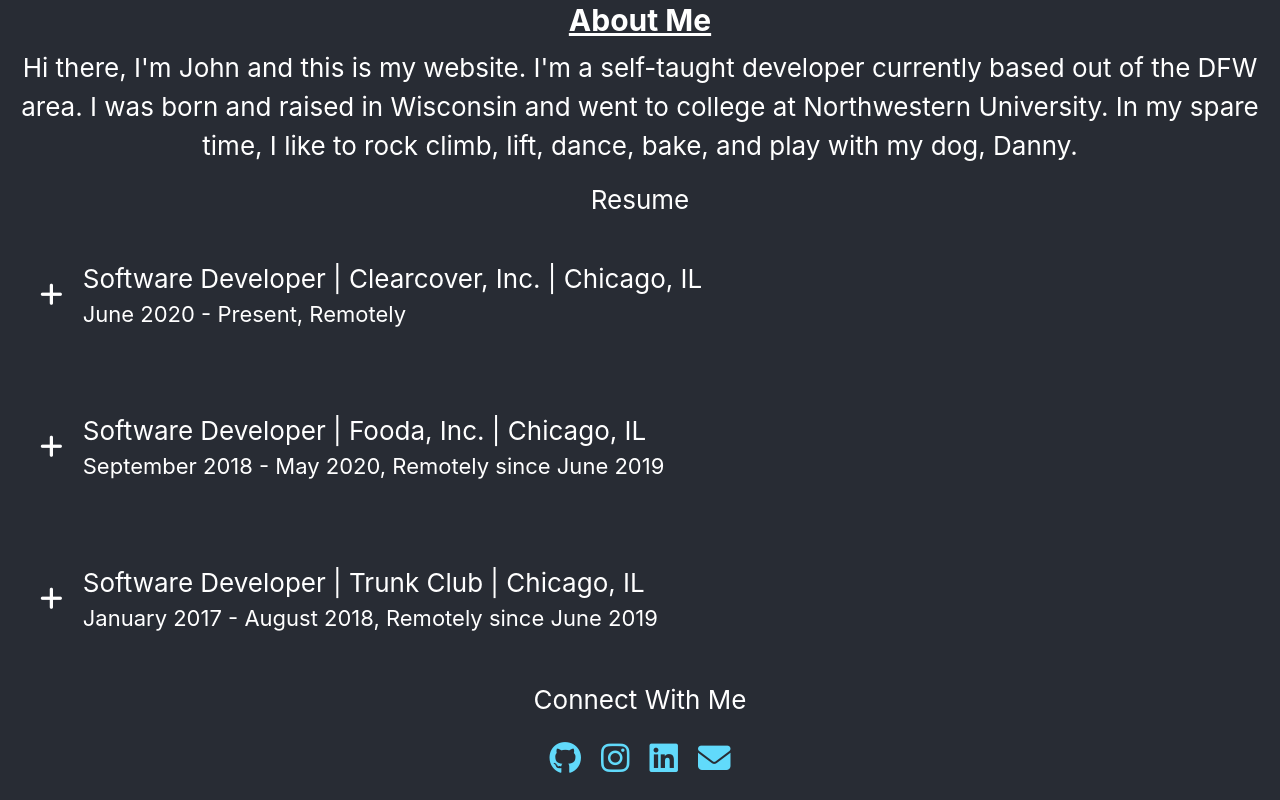
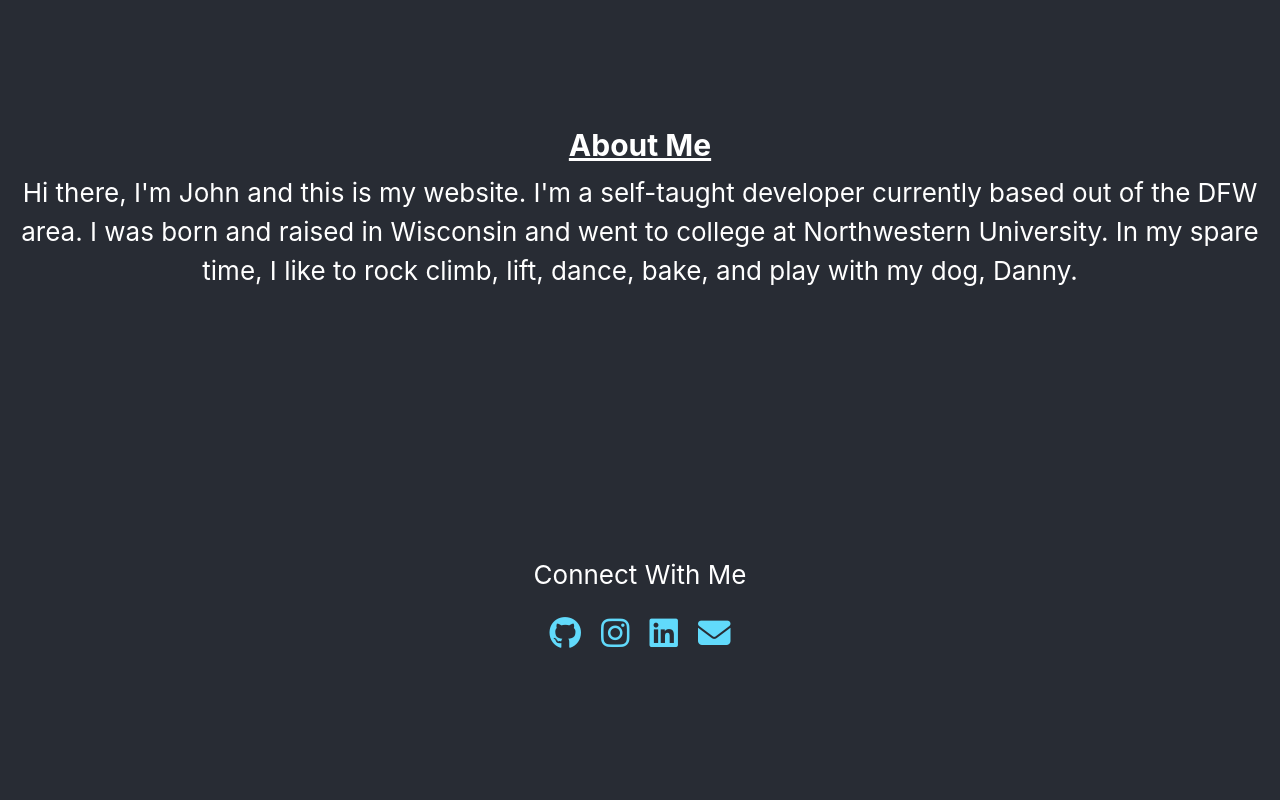
Before and after one commit to johnle192/my-portfolio-site, a React (Create React App) app: page / in a window 1280 px wide. Built offline with nearby package versions, Linux system fonts and the light colour scheme.

Commit message:
add basic react router

```diff
--- a/package.json
+++ b/package.json
@@ -13,6 +13,7 @@
     "react": "^18.2.0",
     "react-collapsible": "^2.10.0",
     "react-dom": "^18.2.0",
+    "react-router-dom": "^6.9.0",
     "react-scripts": "5.0.1",
     "web-vitals": "^2.1.4"
   },
--- a/src/App.tsx
+++ b/src/App.tsx
@@ -2,16 +2,21 @@
 import About from 'components/About';
 import Contact from 'components/Contact';
 import Resume from 'components/Resume';
+import { BrowserRouter, Route, Routes } from 'react-router-dom';
 
 function App() {
   return (
-    <div className="App">
-      <main className="App-main">
-        <About />
-        <Resume />
-        <Contact />
-      </main>
-    </div>
+    <BrowserRouter>
+      <div className="App">
+        <main className="App-main">
+          <Routes>
+            <Route path="/" element={<About />} />
+            <Route path="/resume" element={<Resume />} />
+          </Routes>
+          <Contact />
+        </main>
+      </div>
+    </BrowserRouter>
   );
 }
 
```
Also changed, not shown: 1 other file (tests, documents, lock files or other folders).
